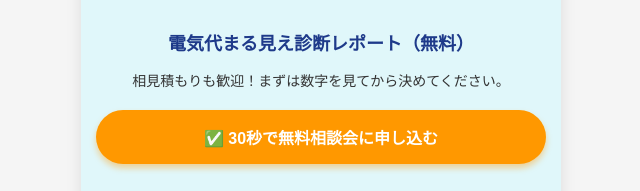
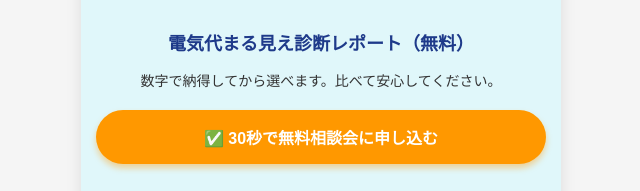
Before and after one commit to yuichiro-suga-source/manga-lp-site, a plain HTML site: page index.html in a window 1280 px wide. Shown: the part 2389-2580 px from the top of the page, 319-959 px from the left. Drawn offline with Linux system fonts and the light colour scheme; a web font is replaced by a local one.

Commit message:
Update index.html

```diff
--- a/index.html
+++ b/index.html
@@ -77,7 +77,7 @@
 
     <section class="offer-section" id="form">
         <h3>電気代まる見え診断レポート（無料）</h3>
-        <p style="font-size: 14px; margin-bottom: 20px;">相見積もりも歓迎！まずは数字を見てから決めてください。</p>
+        <p style="font-size: 14px; margin-bottom: 20px;">数字で納得してから選べます。比べて安心してください。</p>
         <a href="#" class="cta-btn">✅ 30秒で無料相談会に申し込む</a>
     </section>
 
```
